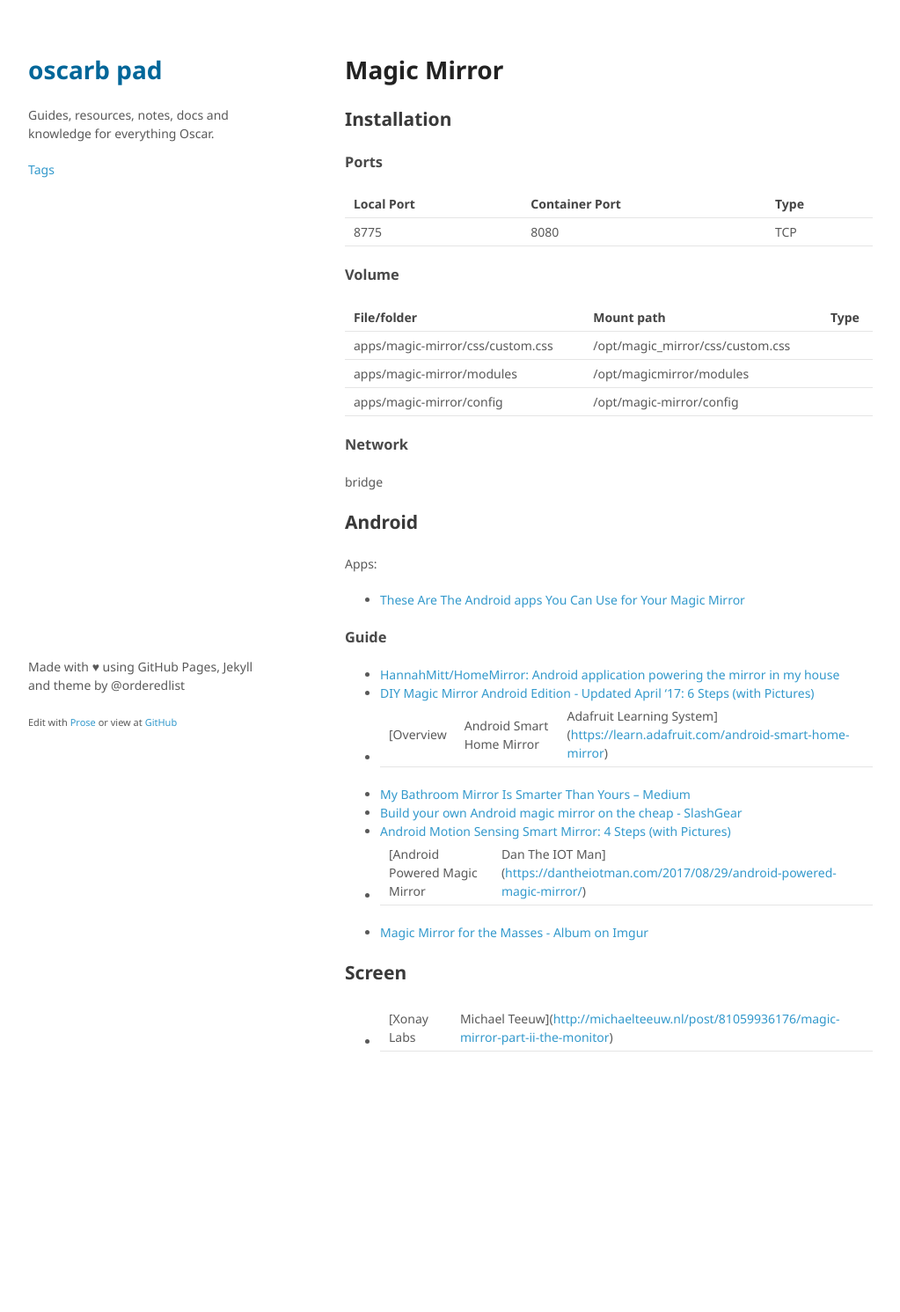
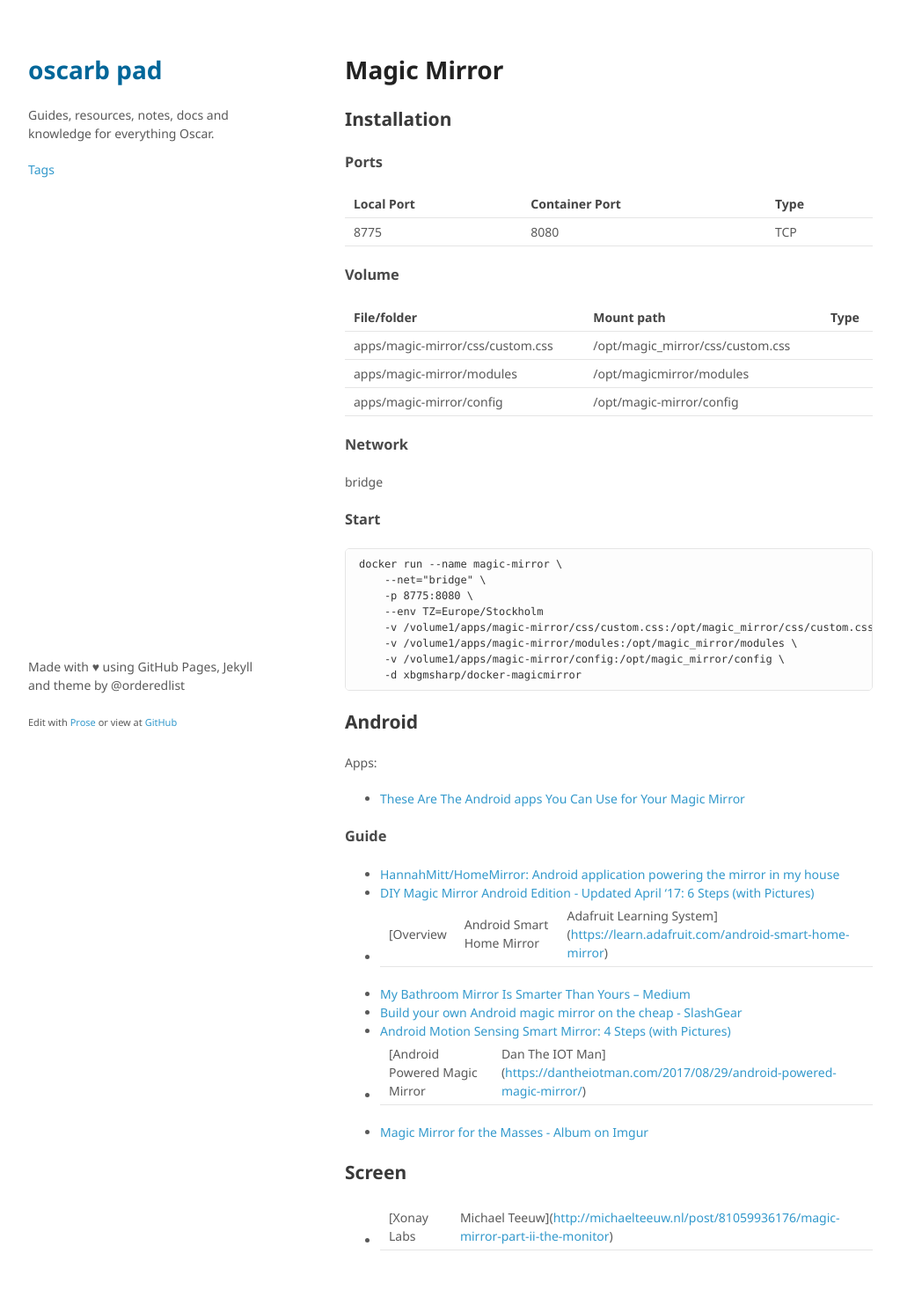
Before and after one commit to oscarb/pad, a Jekyll site: the page built from _docs/magic-mirror.md, in a window 1280 px wide. Shown: the whole page at 88% size, without its empty margins (128-1151 px from the left). Built offline with Jekyll 4.4.1, drawn with Linux system fonts in a browser that asks for light colours; some web fonts are replaced; before the commit the page ends 1265 px from its top, so only the background shows below that.

Commit message:
Update magic-mirror.md

````diff
--- a/_docs/magic-mirror.md
+++ b/_docs/magic-mirror.md
@@ -29,6 +29,20 @@ apps/magic-mirror/config | /opt/magic-mirror/config
 bridge
 
 
+### Start
+
+
+```
+docker run --name magic-mirror \
+    --net="bridge" \
+    -p 8775:8080 \
+    --env TZ=Europe/Stockholm
+    -v /volume1/apps/magic-mirror/css/custom.css:/opt/magic_mirror/css/custom.css \
+    -v /volume1/apps/magic-mirror/modules:/opt/magic_mirror/modules \
+    -v /volume1/apps/magic-mirror/config:/opt/magic_mirror/config \
+    -d xbgmsharp/docker-magicmirror
+```
+
 
 ## Android
 
````
